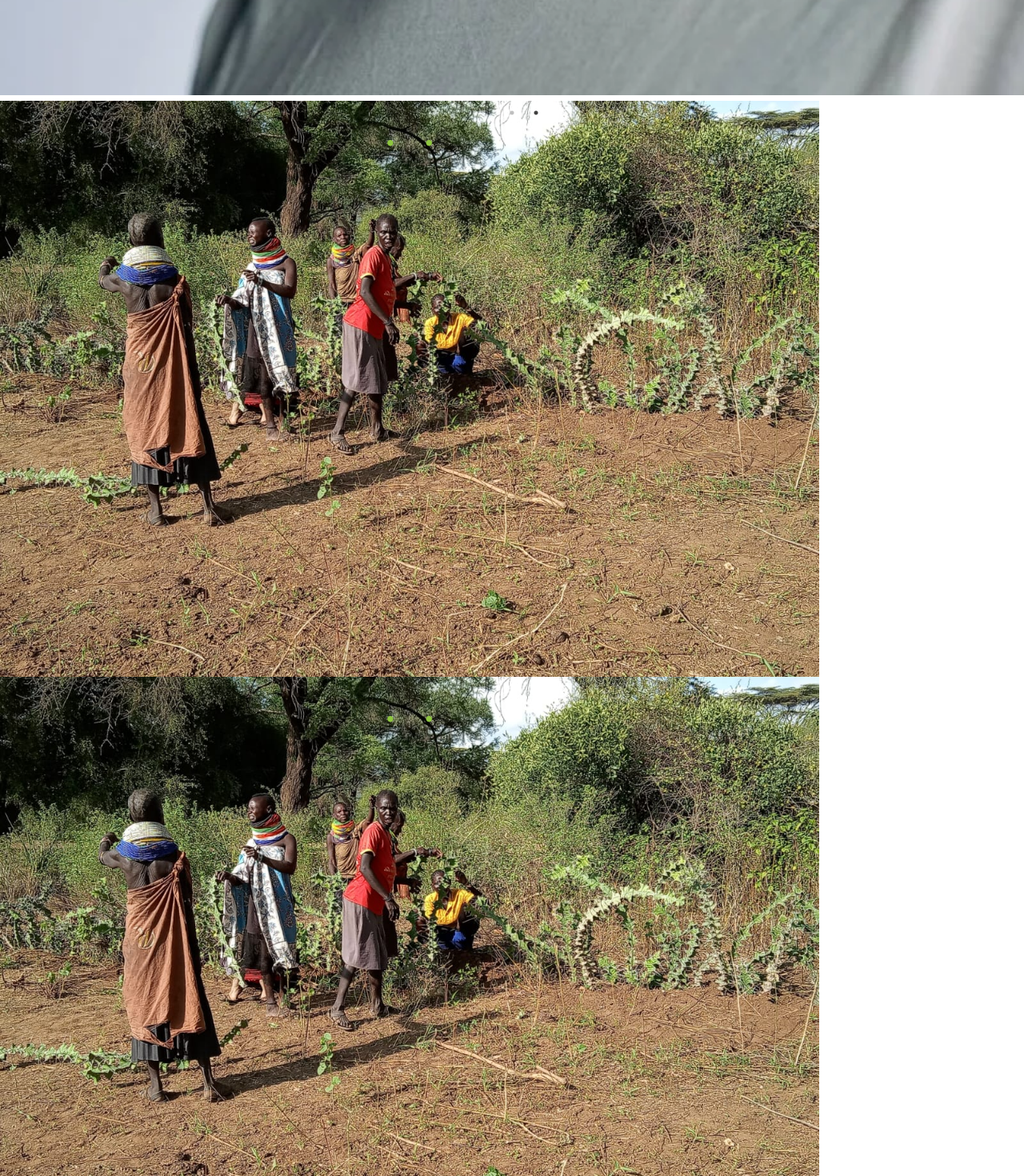
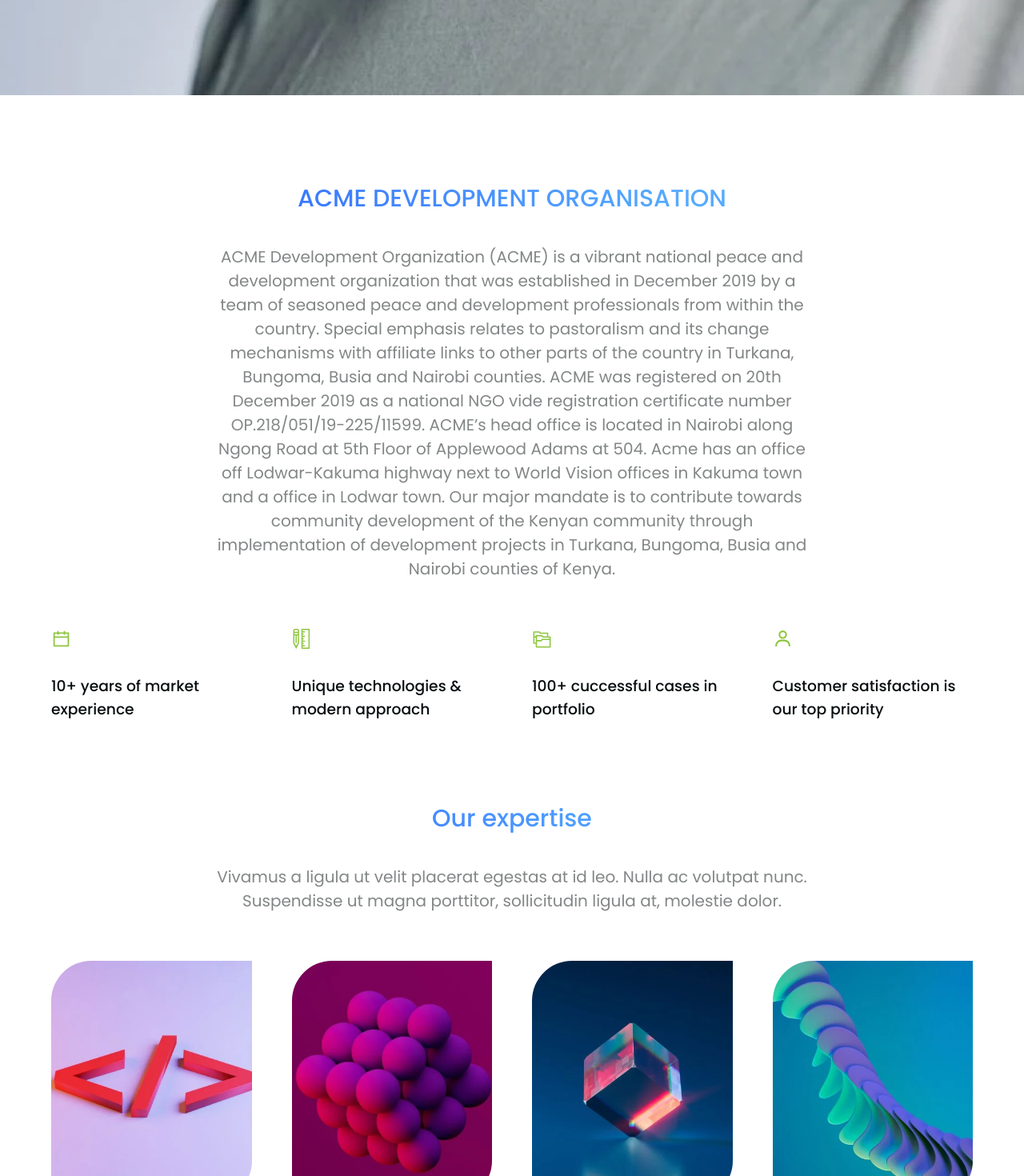
Before and after one commit to Imoite-zn/acme-org-site, a Next.js app: page / in a window 1280 px wide. Shown: the part 1720-3190 px from the top of the page at 80% size. Built offline with nearby package versions, Linux system fonts and the light colour scheme.

Commit message:
Update Hero.js
rm imgs and added text

```diff
--- a/sections/Hero.js
+++ b/sections/Hero.js
@@ -37,30 +37,13 @@ const Hero = () => {
           </div>
         </Slider>
 
-        <div className="hero-1">
-        <div className='container'>
-          <div className='sub-heading'>
-            <TitleSm title='' /> <span>.</span>
-            <TitleSm title='' /> <span>.</span>
-            <TitleSm title='' />
-          </div>
-        </div>
-        </div>
-        <div className="hero-2">
-        <div className='container'>
-          <div className='sub-heading'>
-            <TitleSm title='' /> <span>.</span>
-            <TitleSm title='' /> <span>.</span>
-            <TitleSm title='' />
-          </div>
-        </div>
-        </div>
+
       </section>
       <section className='hero-sec'>
         <div className='container'>
           <div className='heading-title'>
             <Title title='ACME DEVELOPMENT ORGANISATION' />
-            <p>Suspendisse ut magna porttitor, sollicitudin ligula at, molestie dolor. Vivamus a ligula ut velit placerat egestas at id leo. Nulla ac volutpat nunc. Nulla facilisi. Pellentesque tempus tellusut magna porttitor scelerisque.</p>
+            <p>ACME Development Organization (ACME) is a vibrant national peace and development organization that was established in December 2019 by a team of seasoned peace and development professionals from within the country. Special emphasis relates to pastoralism and its change mechanisms with affiliate links to other parts of the country in Turkana, Bungoma, Busia and Nairobi counties. ACME was registered on 20th December 2019 as a national NGO vide registration certificate number OP.218/051/19-225/11599.  ACME’s head office is located in Nairobi along Ngong Road at 5th Floor of Applewood Adams at 504. Acme has an office off Lodwar-Kakuma highway next to World Vision offices in Kakuma town and a office in Lodwar town. Our major mandate is to contribute towards community development of the Kenyan community through implementation of development projects in Turkana, Bungoma, Busia and Nairobi counties of Kenya.</p>
           </div>
           <div className='hero-content grid-4'>
             {home.map((item, i) => (
```
